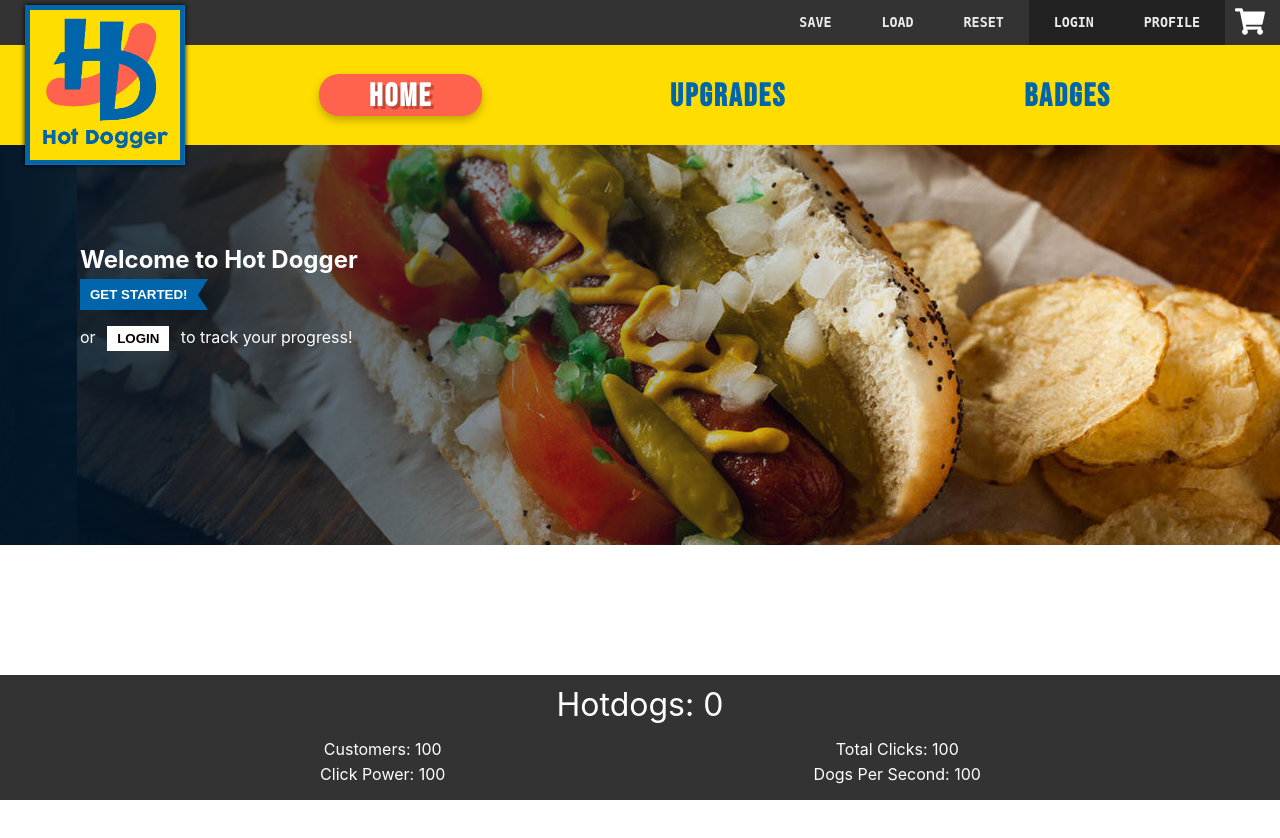
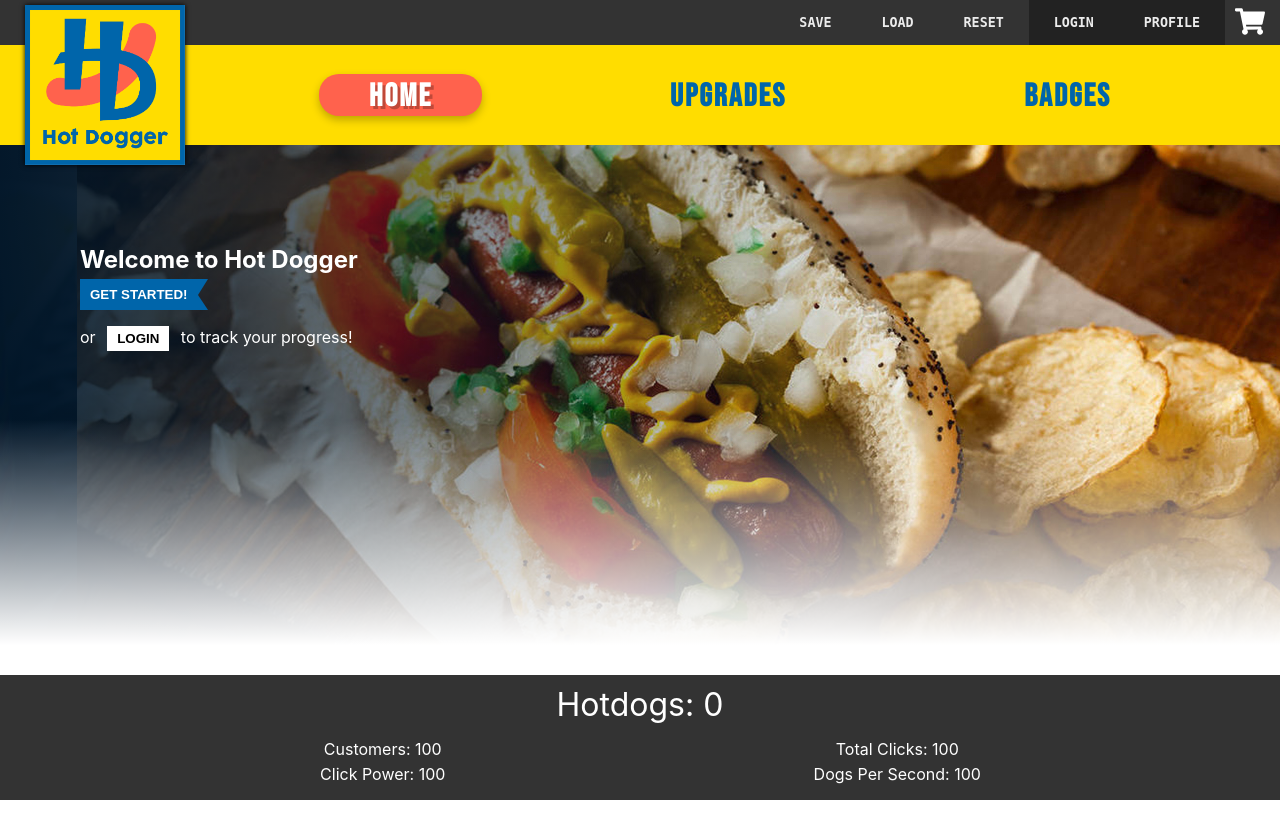
Before and after one commit to stujmar/hotdogger-fe, a React (Create React App) app: page / in a window 1280 px wide. Shown: the top 838 px of the page. Built offline with nearby package versions, Linux system fonts and the light colour scheme; a web font is replaced by a local one.

Commit message:
added white gradient overlay to the home bg

```diff
--- a/src/components/Home/Home.module.css
+++ b/src/components/Home/Home.module.css
@@ -3,8 +3,10 @@
     display: block;
     width: 100%;
     color: white;
-    height: 400px;
-    background: linear-gradient(90deg, rgba(0,21,40,.95) 0%, rgba(0,212,255,0) 75%), url(../../resources/background.jpg);
+    height: 500px;
+    background:
+    linear-gradient(0deg, rgba(255,255,255,1) 0%, rgba(0,212,255,0) 45%),
+    linear-gradient(90deg, rgba(0,21,40,.95) 0%, rgba(0,212,255,0) 75%), url(../../resources/background.jpg);
     /* https://www.alamy.com/stock-photo-homemade-chicago-style-hot-dog-with-mustard-relish-tomato-and-onion-83867811.html?pv=1&stamp=2&imageid=1EC2A9A9-0FE4-4E87-9EB3-EA0C0138203D&p=144156&n=0&orientation=0&pn=1&searchtype=0&IsFromSearch=1&srch=foo%3dbar%26st%3d0%26pn%3d1%26ps%3d100%26sortby%3d2%26resultview%3dsortbyPopular%26npgs%3d0%26qt%3dchicago%2520hot%2520dog%26qt_raw%3dchicago%2520hot%2520dog%26lic%3d3%26mr%3d0%26pr%3d0%26ot%3d0%26creative%3d%26ag%3d0%26hc%3d0%26pc%3d%26blackwhite%3d%26cutout%3d%26tbar%3d1%26et%3d0x000000000000000000000%26vp%3d0%26loc%3d0%26imgt%3d0%26dtfr%3d%26dtto%3d%26size%3d0xFF%26archive%3d1%26groupid%3d%26pseudoid%3d%26a%3d%26cdid%3d%26cdsrt%3d%26name%3d%26qn%3d%26apalib%3d%26apalic%3d%26lightbox%3d%26gname%3d%26gtype%3d%26xstx%3d0%26simid%3d%26saveQry%3d%26editorial%3d1%26nu%3d%26t%3d%26edoptin%3d%26customgeoip%3d%26cap%3d1%26cbstore%3d1%26vd%3d0%26lb%3d%26fi%3d2%26edrf%3d%26ispremium%3d1%26flip%3d0%26pl%3d */
     background-position: center;
   }
```
